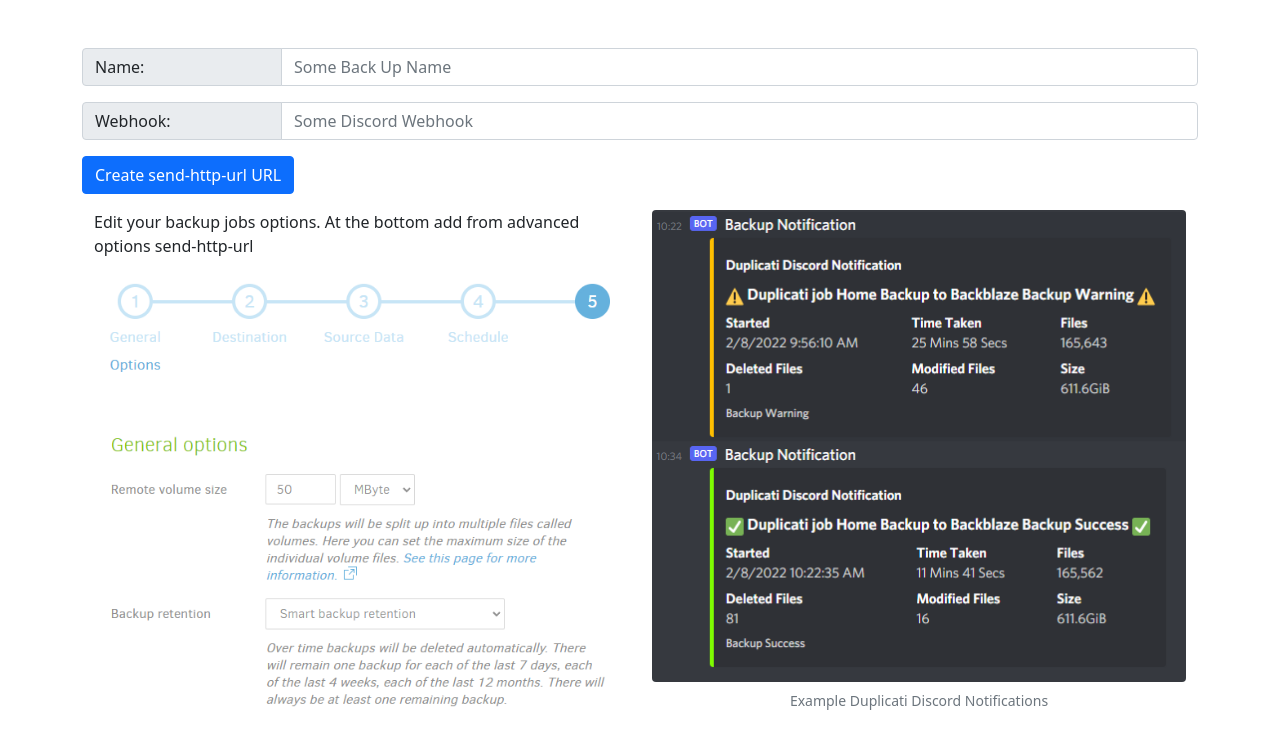
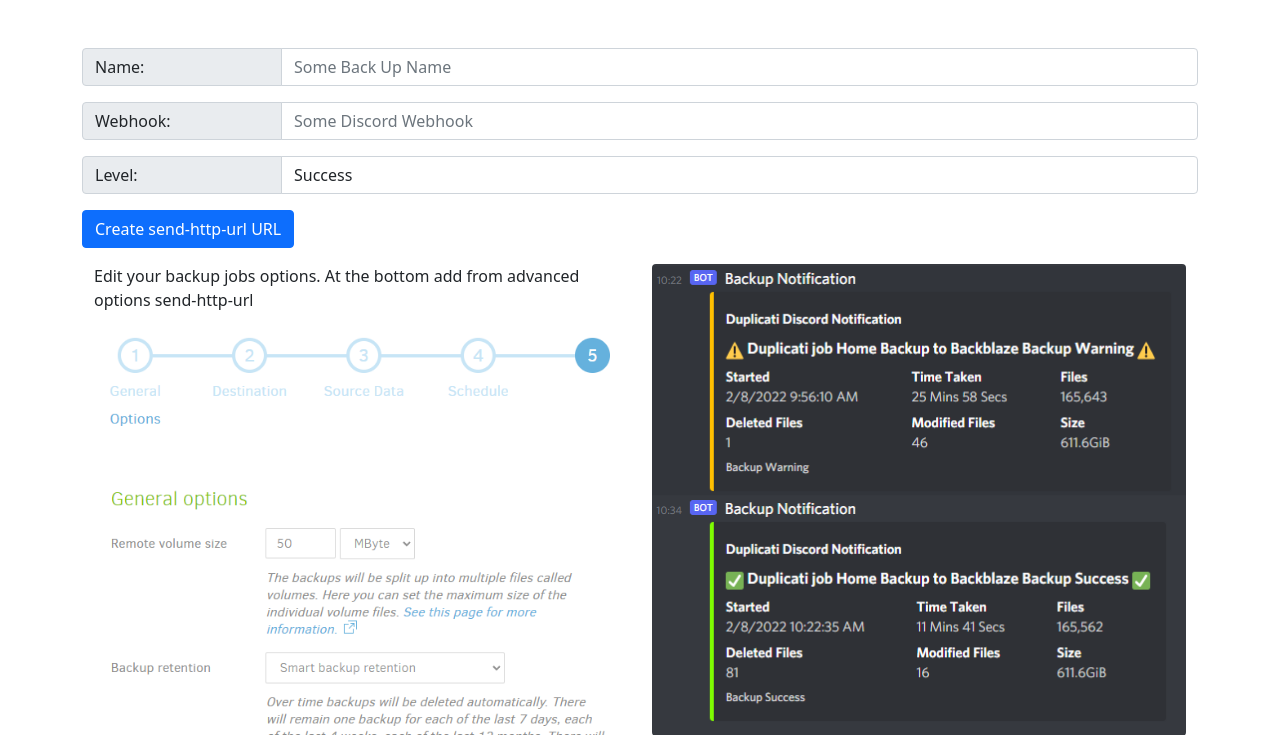
Before and after one commit to jameslloyd/duplicati-discord-notification, a Flask app: page / in a window 1280 px wide. Shown: the part 53-788 px from the top of the page. Run offline with Flask 3, Linux system fonts and the light colour scheme.

Commit message:
added ui

```diff
--- a/main.py
+++ b/main.py
@@ -70,9 +70,9 @@ def report():
         webhookurl = request.args.get('webhook', '')
         message = request.form.get('message','')
         if request.args.get('level'):
-            if request.args.get('level') == 'w':
+            if request.args.get('level') == 'Warning':
                 notification_level = ['Unknown','Warning','Error','FATAL']
-            elif request.args.get('level') == 'e':
+            elif request.args.get('level') == 'Error':
                 notification_level = ['Unknown','Error','FATAL']
             else:
                 notification_level = ['Success','Unknown','Warning','Error','FATAL']
--- a/templates/index.html
+++ b/templates/index.html
@@ -43,12 +43,20 @@
                     <input type="text" class="form-control" placeholder="Some Discord Webhook" aria-label="webhook" name='webhook' pattern="(https:\/\/discord.com\/api\/webhooks\/).*" title="Needs to be a discord webhook url" required>
                 </div>
                 <div class="input-group mb-3">
+                  <span style='width:200px;' class="input-group-text">Level: </span>
+                  <select name='level' class="form-control">
+                    <option>Success</option>
+                    <option>Warning</option>
+                    <option>Error</option>
+                  </select>
+              </div>
+                <div class="input-group mb-3">
                     <button type="submit" class="btn btn-primary">Create send-http-url URL</button>
                 </div>
                 {%if (request.args.get('name')) and (request.args.get('webhook')) %}
                 <div class="input-group mb-3">
                     <span style='width:150px;' class="input-group-text" id="basic-addon1">send-http-url</span>
-                    <input type="text" class="form-control" value='{{ request.base_url }}report?name={{request.args.get('name')}}&webhook={{request.args.get('webhook')}}' disabled>
+                    <input type="text" class="form-control" value='{{ request.base_url }}report?name={{request.args.get('name')}}&webhook={{request.args.get('webhook')}}&level={{request.args.get('level')}}' disabled>
                 </div>
                 {%endif-%}
             </form>
```
